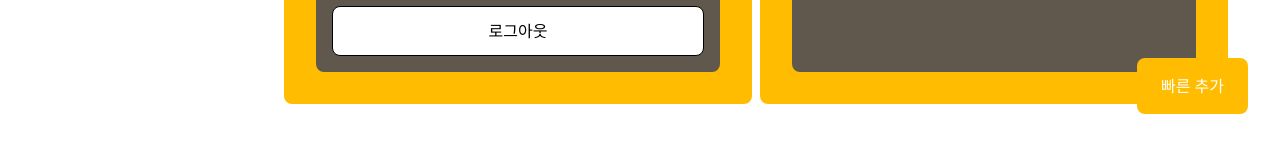
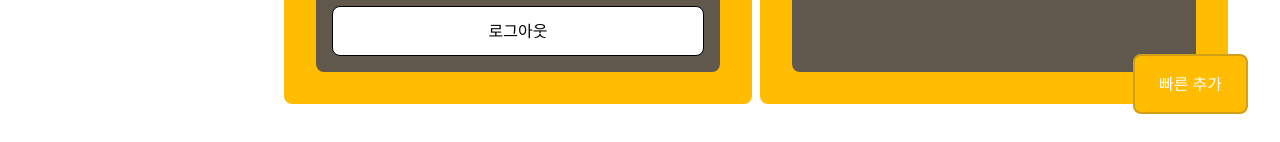
Before and after one commit to doongeon/vue-skeleton, a Vue app: page /profile in a window 1280 px wide. Shown: the part 654-796 px from the top of the page. Built offline with nearby package versions, Linux system fonts and the light colour scheme; data requests are answered from the project's data file; what vue3-apexcharts would draw is missing.

Commit message:
design: 빠른추가 icon 테두리추가

```diff
--- a/src/views/QuickAdd.vue
+++ b/src/views/QuickAdd.vue
@@ -37,7 +37,7 @@ const toggleForm = () => {
   right: 2rem;
 }
 .wrapper .icon {
-  border: none;
+  border: 2px solid rgb(210, 160, 20);
   font-size: 1rem;
   color: white;
   border-radius: 0.5rem;
```
